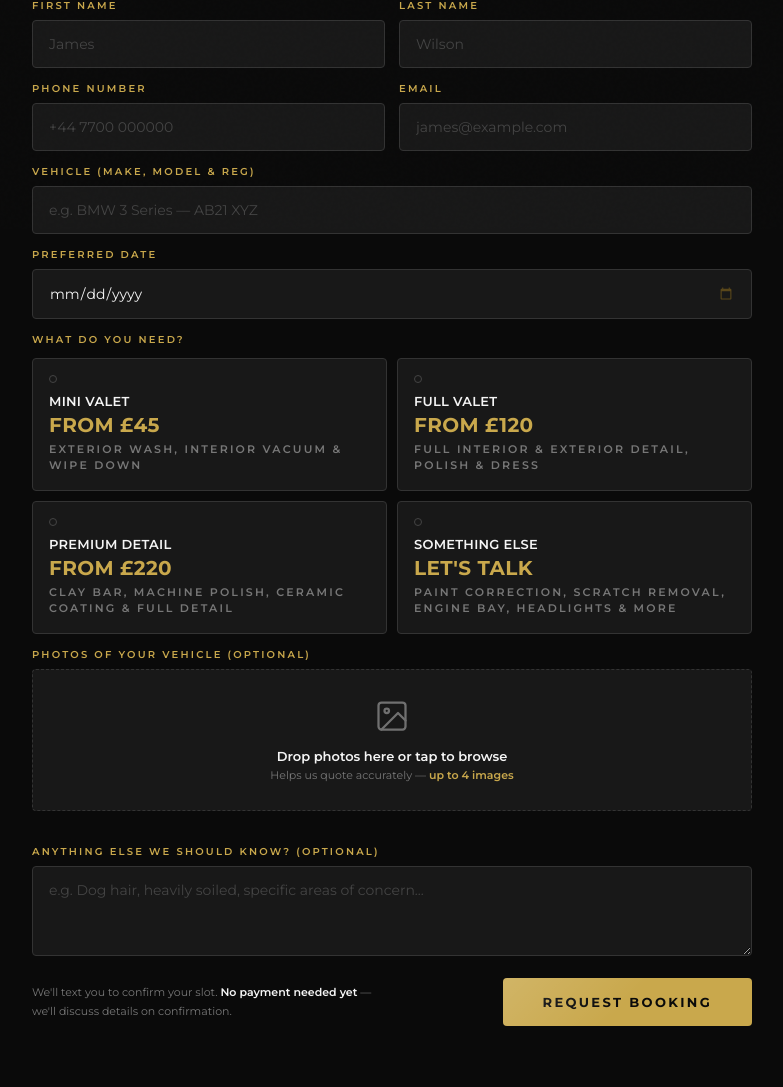
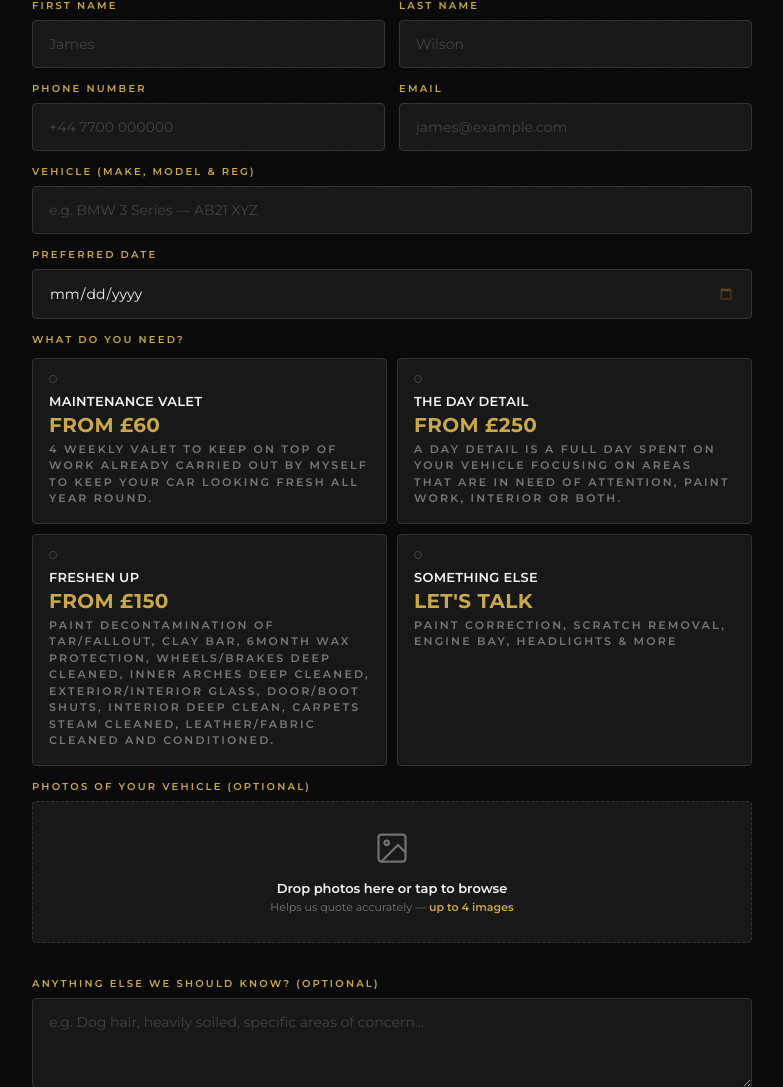
Before and after one commit to billhurt/autoshine, a Django app: page /booking/ in a window 1280 px wide. Shown: the part 571-1658 px from the top of the page, without its empty margins (248-1031 px from the left). Run offline with Django 5.2, Linux system fonts and the light colour scheme; some web fonts are replaced.

Commit message:
prices update for outkast

```diff
--- a/templates/booking.html
+++ b/templates/booking.html
@@ -657,23 +657,23 @@
         <label class="service-card" id="card-mini">
           <input type="radio" name="service" value="mini" required>
           <div class="s-dot"></div>
-          <div class="s-name">Mini Valet</div>
-          <div class="s-price">From £45</div>
-          <div class="s-desc">Exterior wash, interior vacuum & wipe down</div>
+          <div class="s-name">Maintenance Valet</div>
+          <div class="s-price">From £60</div>
+          <div class="s-desc">4 weekly valet to keep on top of work already carried out by myself to keep your car looking fresh all year round.</div>
         </label>
         <label class="service-card" id="card-full">
           <input type="radio" name="service" value="full">
           <div class="s-dot"></div>
-          <div class="s-name">Full Valet</div>
-          <div class="s-price">From £120</div>
-          <div class="s-desc">Full interior & exterior detail, polish & dress</div>
+          <div class="s-name">The Day Detail</div>
+          <div class="s-price">From £250</div>
+          <div class="s-desc">A day detail is a full day spent on your vehicle focusing on areas that are in need of attention, paint work, interior or both.</div>
         </label>
         <label class="service-card" id="card-premium">
           <input type="radio" name="service" value="premium">
           <div class="s-dot"></div>
-          <div class="s-name">Premium Detail</div>
-          <div class="s-price">From £220</div>
-          <div class="s-desc">Clay bar, machine polish, ceramic coating & full detail</div>
+          <div class="s-name">Freshen Up</div>
+          <div class="s-price">From £150</div>
+          <div class="s-desc">Paint decontamination of tar/fallout, clay bar, 6month wax protection, wheels/brakes deep cleaned, inner arches deep cleaned, exterior/interior glass, door/boot shuts, interior deep clean, carpets steam cleaned, leather/fabric cleaned and conditioned.</div>
         </label>
         <label class="service-card" id="card-other">
           <input type="radio" name="service" value="other">
```
